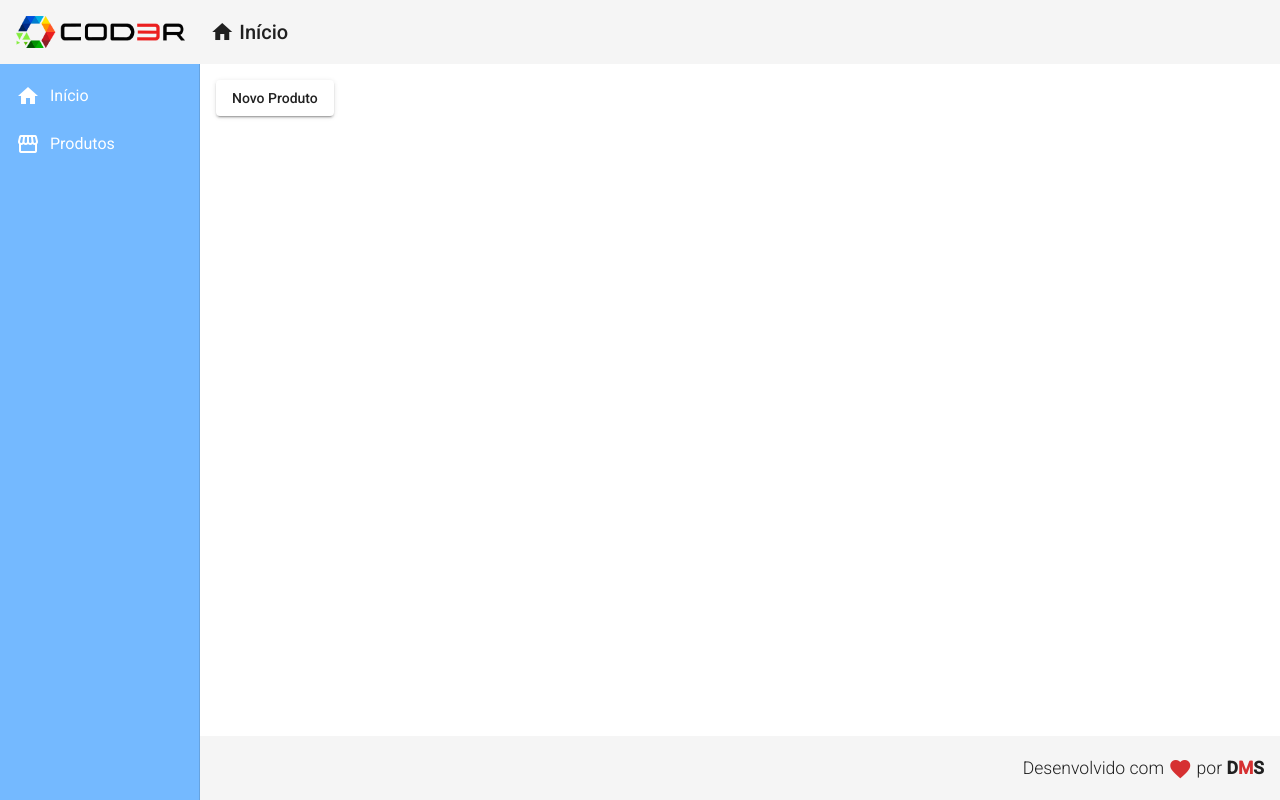
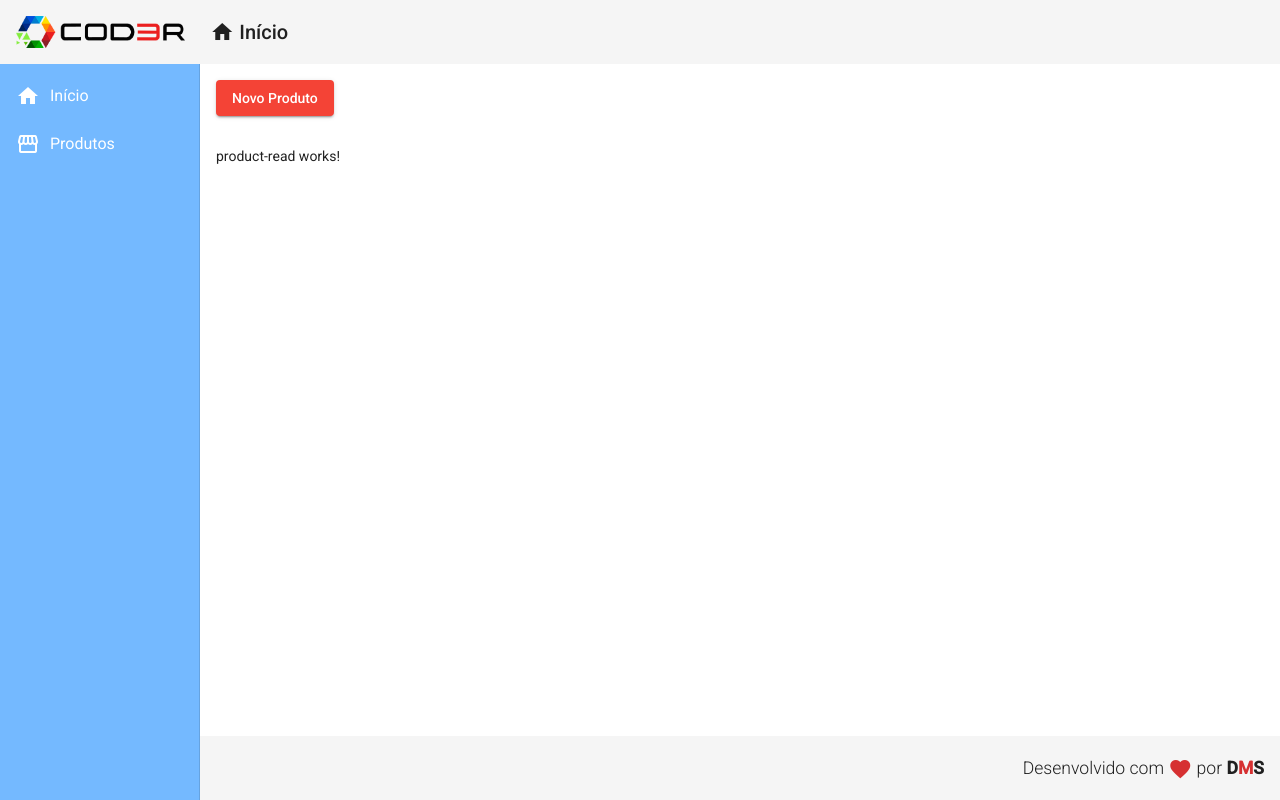
Before and after one commit to DayanMonteiro/Angular, an Angular app in the folder CRUD/frontend/: page /products in a window 1280 px wide. Built offline with nearby package versions, Linux system fonts and the light colour scheme; no server answers.

Commit message:
bug meu filho, descubra

```diff
--- a/CRUD/frontend/src/app/app.module.ts
+++ b/CRUD/frontend/src/app/app.module.ts
@@ -23,7 +23,8 @@
 
 import  { FormsModule } from '@angular/forms';
 import  { MatFormFieldModule } from '@angular/material/form-field'
-import  { MatInputModule  } from '@angular/material/input'
+import  { MatInputModule  } from '@angular/material/input';
+import { ProductReadComponent } from './components/product/product-read/product-read.component'
 
 @NgModule({
   declarations: [
@@ -35,6 +36,7 @@
     ProductCrudComponent,
     RedDirective,
     ProductCreateComponent,
+    ProductReadComponent,
   ],
   imports: [
     BrowserModule,
--- /dev/null
+++ b/CRUD/frontend/src/app/components/product/product-read/product-read.component.html
@@ -0,0 +1 @@
+<p>product-read works!</p>
--- /dev/null
+++ b/CRUD/frontend/src/app/components/product/product-read/product-read.component.ts
@@ -0,0 +1,23 @@
+import { Component, OnInit } from '@angular/core';
+import { Product } from '../product.model';
+import { ProductService } from './../product.service';
+
+@Component({
+  selector: 'app-product-read',
+  templateUrl: './product-read.component.html',
+  styleUrls: ['./product-read.component.css']
+})
+export class ProductReadComponent implements OnInit {
+
+  products: Product[]
+
+  constructor(private ProductService: ProductService) { }
+
+  ngOnInit(): void {
+    this.ProductService.read().subscribe(products => {
+      this.products = products
+      console.log(products)
+    })
+  }
+
+}
--- a/CRUD/frontend/src/app/components/product/product.service.ts
+++ b/CRUD/frontend/src/app/components/product/product.service.ts
@@ -26,4 +26,8 @@
   create(product: Product): Observable<Product> {
     return this.http.post<Product>(this.baseUrl, product)
   }
+
+  read(): Observable<Product[]> {
+    return this.http.get<Product[]>(this.baseUrl)
+  }
 }
--- a/CRUD/frontend/src/app/views/product-crud/product-crud.component.css
+++ b/CRUD/frontend/src/app/views/product-crud/product-crud.component.css
@@ -0,0 +1,3 @@
+button {
+    margin-bottom: 30px;
+}
--- a/CRUD/frontend/src/app/views/product-crud/product-crud.component.html
+++ b/CRUD/frontend/src/app/views/product-crud/product-crud.component.html
@@ -1,4 +1,6 @@
 
-<button mat-raised-button (click)="navigateToProductCreate()" >
+<button mat-raised-button (click)="navigateToProductCreate()" color="warn" >
     Novo Produto
 </button>
+
+<app-product-read></app-product-read>
```
Also changed, not shown: CRUD/frontend/src/app/components/product/product-read/product-read.component.css (added).
